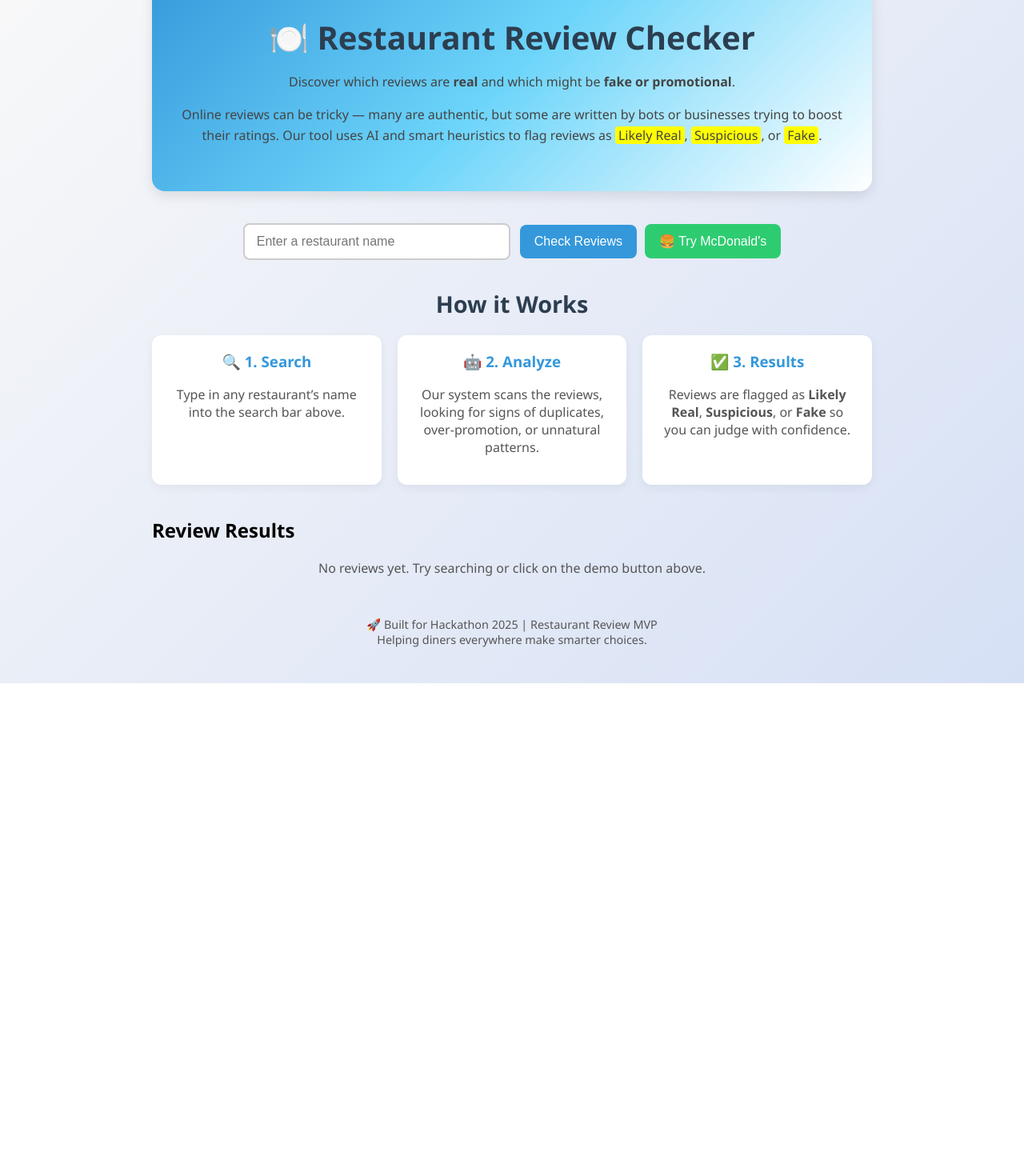
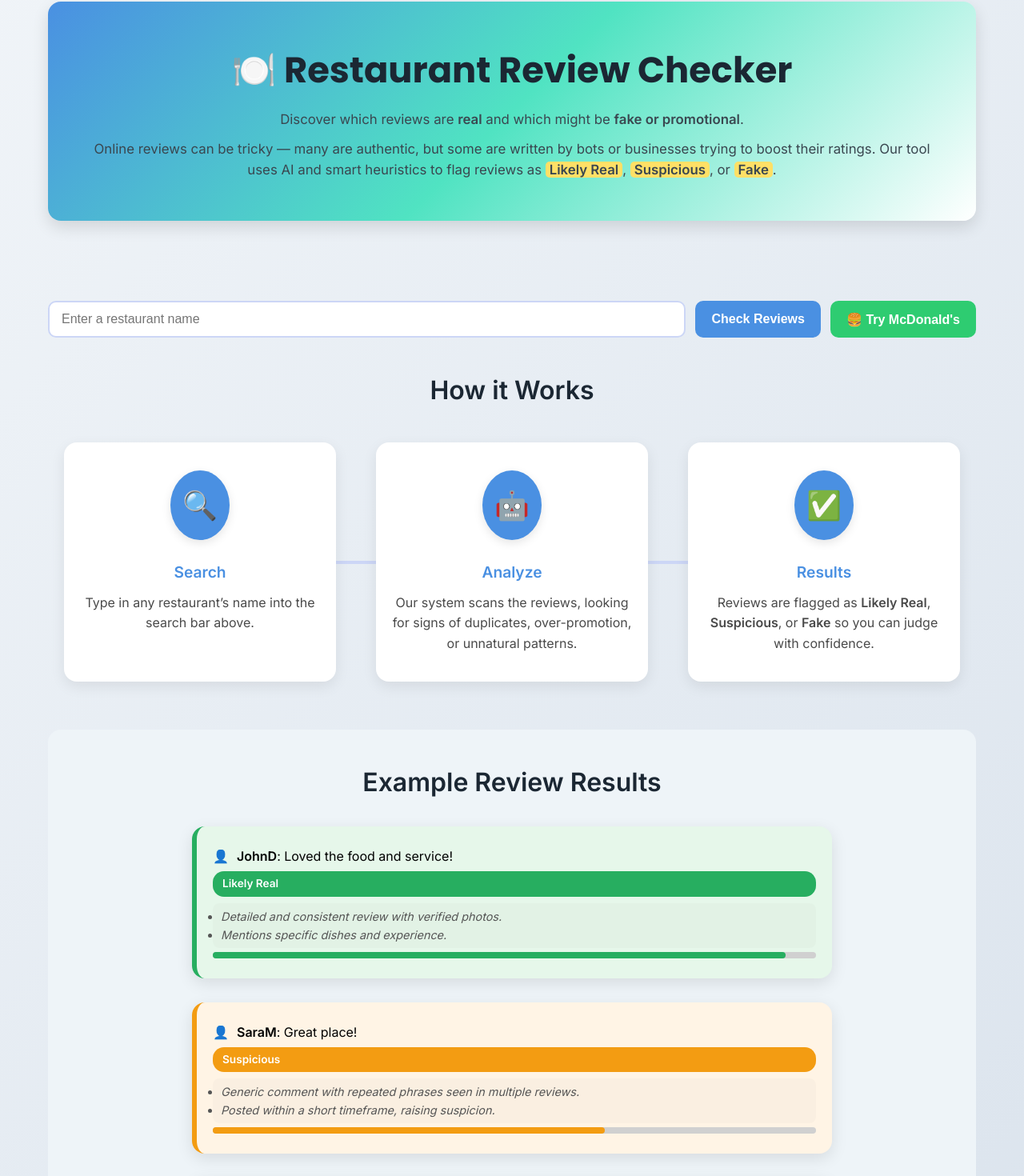
Before and after one commit to KhooLynn/review-detector-app, a React (Create React App) app: page / in a window 1280 px wide. Shown: the part 78-1548 px from the top of the page at 80% size. Before the commit the page ends 932 px from the top, so only its background shows below. Built offline with nearby package versions, Linux system fonts and the light colour scheme.

Commit message:
update for website

```diff
--- a/src/App.css
+++ b/src/App.css
@@ -1,88 +1,126 @@
-/* General layout */
-body {
+/* App.css */
+
+/* Import Google Fonts */
+@import url('https://fonts.googleapis.com/css2?family=Inter:wght@400;500;600&family=Poppins:wght@600;700&display=swap');
+
+/* Reset default margins/padding */
+* {
   margin: 0;
-  font-family: "Segoe UI", Tahoma, Geneva, Verdana, sans-serif;
-  background: linear-gradient(135deg, #f9f9f9, #d6e0f5);
-  min-height: 100vh;
-  padding: 30px;
-  display: flex;
-  justify-content: center;
-  align-items: flex-start;
+  padding: 0;
+  box-sizing: border-box;
 }
 
-#root {
+/* Body and container layout for footer */
+body, html {
+  min-height: 100vh;
+  display: flex;
+  flex-direction: column;
+  font-family: 'Inter', sans-serif;
+  background: linear-gradient(135deg, #f0f4f8, #d9e2ec);
+}
+
+/* Container that grows to push footer down */
+.container {
   width: 100%;
-  max-width: 900px;
+  max-width: 1200px;
+  margin: 0 auto;
+  padding: 20px;
+  flex: 1; /* grows to fill remaining space */
+  display: flex;
+  flex-direction: column;
+}
+
+/* General spacing for main sections */
+.hero,
+.how-it-works,
+.example-reviews,
+section.reviews {
+  margin-bottom: 60px;
+  line-height: 1.6;
 }
 
 /* Hero Section */
 .hero {
+  display: flex;
+  flex-direction: column;
+  justify-content: center;
+  align-items: center;
   text-align: center;
-  padding: 40px 20px;
-  background: linear-gradient(135deg, #3498db, #6dd5fa, #ffffff);
+  padding: 50px 40px;
+  margin-top: 60px;
+  background: linear-gradient(135deg, #4a90e2, #50e3c2, #ffffff);
   border-radius: 16px;
-  margin-bottom: 40px;
-  box-shadow: 0 6px 16px rgba(0, 0, 0, 0.1);
+  box-shadow: 0 8px 20px rgba(0, 0, 0, 0.12);
 }
 
 .hero h1 {
-  font-size: 2.5rem;
+  font-size: 2.8rem;
   margin-bottom: 12px;
-  color: #2c3e50;
+  color: #1b2733;
+  font-weight: 700;
+  font-family: 'Poppins', sans-serif;
 }
 
 .tagline {
-  font-size: 1.2rem;
-  color: #333;
+  font-size: 1.25rem;
+  color: #2f3e46;
   margin-bottom: 10px;
 }
 
 .hero p {
-  font-size: 1rem;
-  color: #444;
-  line-height: 1.6;
+  font-size: 1.05rem;
+  color: #3a4750;
 }
 
+/* Highlighted text */
 .highlight {
-  background: yellow;
-  padding: 0 4px;
-  border-radius: 4px;
+  background: #ffe066;
+  padding: 0 5px;
+  border-radius: 5px;
+  font-weight: 600;
 }
 
 /* Search Section */
 .search-box {
-  text-align: center;
-  margin-bottom: 35px;
+  display: flex;
+  justify-content: flex-start;
+  flex-wrap: wrap;
+  gap: 12px;
+  margin: 40px 0;
 }
 
-input {
+.search-box input {
   padding: 12px 15px;
-  width: 300px;
-  border: 2px solid #ccc;
-  border-radius: 8px;
+  flex: 1;
+  min-width: 270 px;
+  border: 2px solid #ccd6f6;
+  border-radius: 10px;
   font-size: 1rem;
-  margin-right: 12px;
+  transition: border-color 0.3s ease, box-shadow 0.3s ease;
 }
 
-input:focus {
-  border-color: #3498db;
+.search-box input:focus {
+  border-color: #4a90e2;
+  box-shadow: 0 0 8px rgba(74, 144, 226, 0.3);
   outline: none;
 }
 
 button {
-  padding: 12px 18px;
-  background: #3498db;
+  padding: 12px 20px;
+  background: #4a90e2;
   color: white;
   border: none;
-  border-radius: 8px;
+  border-radius: 10px;
   font-size: 1rem;
   cursor: pointer;
-  transition: background 0.2s ease, transform 0.1s ease;
+  transition: background 0.2s ease, transform 0.1s ease, box-shadow 0.2s ease;
+  font-weight: 600;
 }
 
 button:hover {
-  background: #2980b9;
+  background: #357ab8;
   transform: scale(1.05);
+  box-shadow: 0 4px 12px rgba(53, 122, 184, 0.3);
 }
 
 button:disabled {
@@ -91,7 +129,6 @@ button:disabled {
 }
 
 .demo-btn {
-  margin-left: 10px;
   background: #2ecc71;
 }
 
@@ -99,100 +136,213 @@ button:disabled {
   background: #27ae60;
 }
 
-/* How It Works Section */
+/* How It Works Section - Horizontal Timeline */
 .how-it-works {
+  margin-bottom: 60px;
   text-align: center;
+}
+
+.how-it-works h2 {
+  font-size: 2rem;
+  font-weight: 700;
+  color: #1b2733;
   margin-bottom: 40px;
 }
 
-.how-it-works h2 {
-  margin-bottom: 20px;
-  font-size: 1.8rem;
-  color: #2c3e50;
-}
-
+/* Timeline container */
 .steps {
   display: flex;
   justify-content: space-between;
-  gap: 20px;
   flex-wrap: wrap;
+  gap: 50px;
+  position: relative;
+  max-width: 1200px;
+  margin: 0 auto;
+  padding: 0 20px; /* align cards with other sections */
 }
 
+/* Connector line behind cards */
+.steps::before {
+  content: "";
+  position: absolute;
+  top: 50%;
+  left: 5%;
+  right: 5%;
+  height: 4px;
+  background: #ccd6f6;
+  z-index: 0;
+  transform: translateY(-50%);
+}
+
+/* Step card */
 .step {
-  background: white;
-  border-radius: 12px;
-  padding: 20px;
-  flex: 1;
-  min-width: 220px;
-  box-shadow: 0 4px 12px rgba(0, 0, 0, 0.05);
+  position: relative;
+  background: #ffffff;
+  border-radius: 16px;
+  padding: 35px 20px;
+  flex: 1 1 250px;
+  min-width: 250px;
+  min-height: 180px;
+  z-index: 1;
+  box-shadow: 0 6px 18px rgba(0, 0, 0, 0.08);
+  transition: transform 0.3s ease, box-shadow 0.3s ease;
+  display: flex;
+  flex-direction: column;
+  align-items: center;
+}
+
+/* Hover effect */
+.step:hover {
+  transform: translateY(-6px);
+  box-shadow: 0 10px 25px rgba(0, 0, 0, 0.15);
+}
+
+/* Step icon circle */
+.step-icon {
+  font-size: 2.2rem;
+  background: #4a90e2;
+  color: #fff;
+  border-radius: 50%;
+  padding: 15px;
+  margin-bottom: 15px;
+  box-shadow: 0 4px 12px rgba(0,0,0,0.1);
 }
 
 .step h3 {
-  margin-top: 0;
-  color: #3498db;
+  margin: 10px 0;
+  font-size: 1.2rem;
+  color: #4a90e2;
 }
 
 .step p {
-  color: #555;
+  font-size: 1rem;
+  color: #4a4a4a;
 }
 
-/* Reviews */
-.review {
-  border-radius: 12px;
-  padding: 15px;
-  margin: 15px 0;
-  background: white;
-  box-shadow: 0 4px 12px rgba(0, 0, 0, 0.08);
-  transition: transform 0.2s ease;
+/* Example Review Results Section */
+.example-reviews {
+  background: #eef4f8;
+  padding: 40px 20px;
+  border-radius: 16px;
 }
 
-.review:hover {
-  transform: translateY(-3px);
+.example-reviews h2 {
+  text-align: center;
+  color: #1b2733;
+  font-size: 2rem;
+  margin-bottom: 30px;
 }
 
-.review-text {
-  font-size: 1rem;
-  margin-bottom: 8px;
+.example-list {
+  display: flex;
+  flex-direction: column;
+  gap: 30px;
+  max-width: 800px;
+  margin: 0 auto;
 }
 
-/* Label colors */
-.real {
-  border-left: 6px solid #27ae60;
+.example-review {
+  padding: 25px 20px;
+  border-radius: 16px;
+  line-height: 1.6;
+  display: flex;
+  flex-direction: column;
+  transition: transform 0.3s ease, box-shadow 0.3s ease;
+  box-shadow: 0 6px 20px rgba(0,0,0,0.1);
 }
 
-.suspicious {
-  border-left: 6px solid #f39c12;
+/* Hover effect */
+.example-review:hover {
+  transform: translateY(-5px);
+  box-shadow: 0 12px 25px rgba(0,0,0,0.12);
 }
 
-.fake {
-  border-left: 6px solid #e74c3c;
+/* Background tints for types */
+.example-review.real { border-left: 6px solid #27ae60; background-color: #e6f7ea; }
+.example-review.suspicious { border-left: 6px solid #f39c12; background-color: #fff4e5; }
+.example-review.fake { border-left: 6px solid #e74c3c; background-color: #ffe5e5; }
+
+/* Badge */
+.example-review .badge {
+  font-size: 0.85rem;
+  font-weight: 700;
+  padding: 5px 12px;
+  border-radius: 14px;
+  color: white;
+  display: inline-block;
+  margin-top: 5px;
 }
 
-.badge {
+.example-review.real .badge { background: #27ae60; }
+.example-review.suspicious .badge { background: #f39c12; }
+.example-review.fake .badge { background: #e74c3c; }
+
+/* Avatar */
+.avatar {
   display: inline-block;
-  padding: 4px 10px;
-  border-radius: 12px;
-  font-size: 0.8rem;
-  font-weight: bold;
+  margin-right: 10px;
+}
+
+/* Reason styling */
+.example-review .reason {
+  font-size: 0.9rem;
+  color: #555;
+  margin-top: 8px;
+  font-style: italic;
+  background: rgba(0,0,0,0.02);
+  padding: 5px 10px;
+  border-radius: 8px;
+}
+
+/* Score bar */
+.score-bar {
+  height: 8px;
+  background: #d0d0d0;
+  border-radius: 4px;
+  margin-top: 5px;
+}
+
+.score-fill {
+  height: 100%;
+  border-radius: 4px;
+}
+
+/* Actual Review Results Section */
+.review-grid {
+  display: grid;
+  grid-template-columns: repeat(auto-fit, minmax(300px, 1fr));
+  gap: 20px;
+}
+
+.review.real { border-left: 6px solid #27ae60; }
+.review.suspicious { border-left: 6px solid #f39c12; }
+.review.fake { border-left: 6px solid #e74c3c; }
+
+.review .badge {
+  font-size: 0.85rem;
+  font-weight: 700;
+  padding: 5px 12px;
+  border-radius: 14px;
   color: white;
 }
 
-.real .badge {
-  background: #27ae60;
+.review.real .badge { background: #27ae60; }
+.review.suspicious .badge { background: #f39c12; }
+.review.fake .badge { background: #e74c3c; }
+
+/* Footer full-width */
+footer {
+  width: 100vw;
+  background: #d0e2f2;
+  padding: 40px 20px;
+  text-align: center;
+  color: #1b2733;
+  font-size: 1rem;
+  border-radius: 12px 12px 0 0;
 }
 
-.suspicious .badge {
-  background: #f39c12;
+footer .footer-content {
+  max-width: 1200px;
+  margin: 0 auto;
+  line-height: 1.6;
 }
-
-.fake .badge {
-  background: #e74c3c;
-}
-
-/* Footer */
-footer {
-  margin-top: 50px;
-  text-align: center;
-  font-size: 0.9rem;
-  color: #555;
-}
--- a/src/App.js
+++ b/src/App.js
@@ -6,15 +6,14 @@ function App() {
   const [reviews, setReviews] = useState([]);
   const [loading, setLoading] = useState(false);
 
+  // Fetch reviews from API
   const getReviews = async (presetName) => {
     const query = presetName || restaurant;
     if (!query) return alert("Enter a restaurant name");
     setLoading(true);
 
     try {
-      const apiUrl = `https://your-api-gateway-url/restaurant?name=${encodeURIComponent(
-        query
-      )}`;
+      const apiUrl = `https://your-api-gateway-url/restaurant?name=${encodeURIComponent(query)}`;
       const response = await fetch(apiUrl);
       const data = await response.json();
       setReviews(data.reviews || []);
@@ -27,6 +26,7 @@ function App() {
     }
   };
 
+  // Assign class based on label
   const getClassName = (label) => {
     if (label === "Likely real") return "review real";
     if (label === "Suspicious") return "review suspicious";
@@ -34,21 +34,17 @@ function App() {
   };
 
   return (
+    <>
       <div className="container">
+
         {/* Hero Section */}
         <header className="hero">
           <h1>🍽️ Restaurant Review Checker</h1>
           <p className="tagline">
-          Discover which reviews are <b>real</b> and which might be{" "}
-          <b>fake or promotional</b>.
+            Discover which reviews are <b>real</b> and which might be <b>fake or promotional</b>.
           </p>
           <p>
-          Online reviews can be tricky — many are authentic, but some are
-          written by bots or businesses trying to boost their ratings. Our tool
-          uses AI and smart heuristics to flag reviews as{" "}
-          <span className="highlight">Likely Real</span>,{" "}
-          <span className="highlight">Suspicious</span>, or{" "}
-          <span className="highlight">Fake</span>.
+            Online reviews can be tricky — many are authentic, but some are written by bots or businesses trying to boost their ratings. Our tool uses AI and smart heuristics to flag reviews as <span className="highlight">Likely Real</span>, <span className="highlight">Suspicious</span>, or <span className="highlight">Fake</span>.
           </p>
         </header>
 
@@ -73,55 +69,94 @@ function App() {
           <h2>How it Works</h2>
           <div className="steps">
             <div className="step">
-            <h3>🔍 1. Search</h3>
+              <div className="step-icon">🔍</div>
+              <h3>Search</h3>
               <p>Type in any restaurant’s name into the search bar above.</p>
             </div>
             <div className="step">
-            <h3>🤖 2. Analyze</h3>
-            <p>
-              Our system scans the reviews, looking for signs of duplicates,
-              over-promotion, or unnatural patterns.
-            </p>
+              <div className="step-icon">🤖</div>
+              <h3>Analyze</h3>
+              <p>Our system scans the reviews, looking for signs of duplicates, over-promotion, or unnatural patterns.</p>
             </div>
             <div className="step">
-            <h3>✅ 3. Results</h3>
-            <p>
-              Reviews are flagged as <b>Likely Real</b>, <b>Suspicious</b>, or{" "}
-              <b>Fake</b> so you can judge with confidence.
-            </p>
+              <div className="step-icon">✅</div>
+              <h3>Results</h3>
+              <p>Reviews are flagged as <b>Likely Real</b>, <b>Suspicious</b>, or <b>Fake</b> so you can judge with confidence.</p>
             </div>
           </div>
         </section>
 
-      {/* Reviews Section */}
+        {/* Example Review Section */}
+        <section className="example-reviews">
+          <h2>Example Review Results</h2>
+          <div className="example-list">
+            <div className="example-review real">
+              <p className="review-text"><span className="avatar">👤</span><b>JohnD</b>: Loved the food and service!</p>
+              <span className="badge">Likely Real</span>
+              <div className="reason">
+                <ul>
+                  <li>Detailed and consistent review with verified photos.</li>
+                  <li>Mentions specific dishes and experience.</li>
+                </ul>
+              </div>
+              <div className="score-bar"><div className="score-fill" style={{width: "95%", backgroundColor: "#27ae60"}}></div></div>
+            </div>
+
+            <div className="example-review suspicious">
+              <p className="review-text"><span className="avatar">👤</span><b>SaraM</b>: Great place!</p>
+              <span className="badge">Suspicious</span>
+              <div className="reason">
+                <ul>
+                  <li>Generic comment with repeated phrases seen in multiple reviews.</li>
+                  <li>Posted within a short timeframe, raising suspicion.</li>
+                </ul>
+              </div>
+              <div className="score-bar"><div className="score-fill" style={{width: "65%", backgroundColor: "#f39c12"}}></div></div>
+            </div>
+
+            <div className="example-review fake">
+              <p className="review-text"><span className="avatar">👤</span><b>Bot123</b>: Amazing! Must try!</p>
+              <span className="badge">Fake</span>
+              <div className="reason">
+                <ul>
+                  <li>Likely generated, overly promotional content.</li>
+                  <li>Posted multiple times across similar restaurants in short time.</li>
+                </ul>
+              </div>
+              <div className="score-bar"><div className="score-fill" style={{width: "25%", backgroundColor: "#e74c3c"}}></div></div>
+            </div>
+          </div>
+        </section>
+
+        {/* Actual Review Results Section */}
         <section>
           <h2>Review Results</h2>
+          <div className="review-grid">
+            {reviews.map((review, idx) => (
+              <div key={idx} className={getClassName(review.label)}>
+                <p className="review-text"><b>{review.username}</b>: {review.text}</p>
+                <p><span className="badge">{review.label}</span> | Score: {review.fake_score}</p>
+              </div>
+            ))}
+          </div>
           {reviews.length === 0 && !loading && (
-          <p style={{ textAlign: "center", color: "#555" }}>
+            <p style={{textAlign: "center", color: "#555", marginTop: "30px"}}>
               No reviews yet. Try searching or click on the demo button above.
             </p>
           )}
-        {reviews.map((review, idx) => (
-          <div key={idx} className={getClassName(review.label)}>
-            <p className="review-text">
-              <b>{review.username}</b>: {review.text}
-            </p>
-            <p>
-              <span className="badge">{review.label}</span> | Score:{" "}
-              {review.fake_score}
-            </p>
+        </section>
       </div>
-        ))}
-      </section>
 
       {/* Footer */}
       <footer>
+        <div className="footer-content">
           <p>
             🚀 Built for Hackathon 2025 | Restaurant Review MVP <br />
             Helping diners everywhere make smarter choices.
           </p>
+        </div>
       </footer>
-    </div>
+    </>
   );
 }
 
```
Lines whose indentation alone changed are shown as unchanged.
